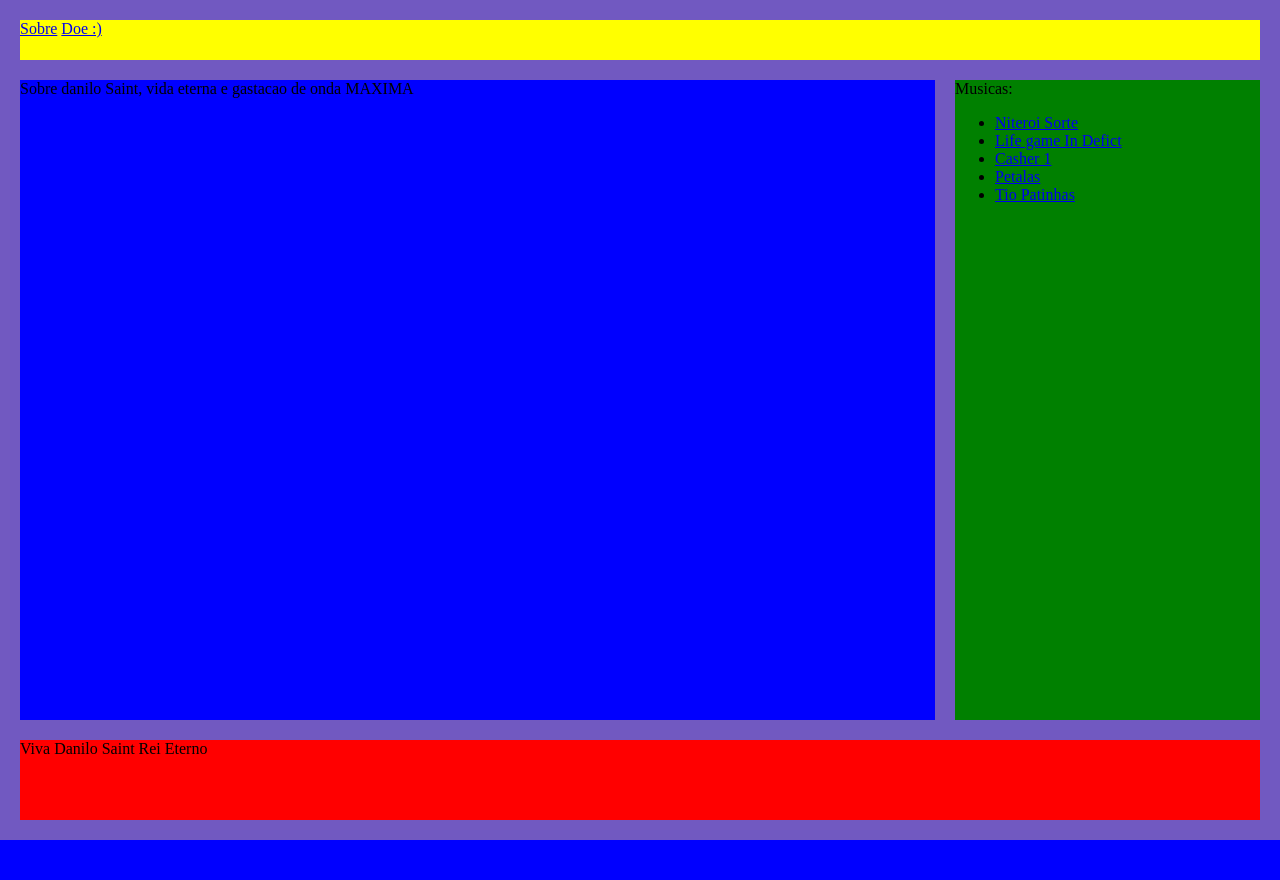
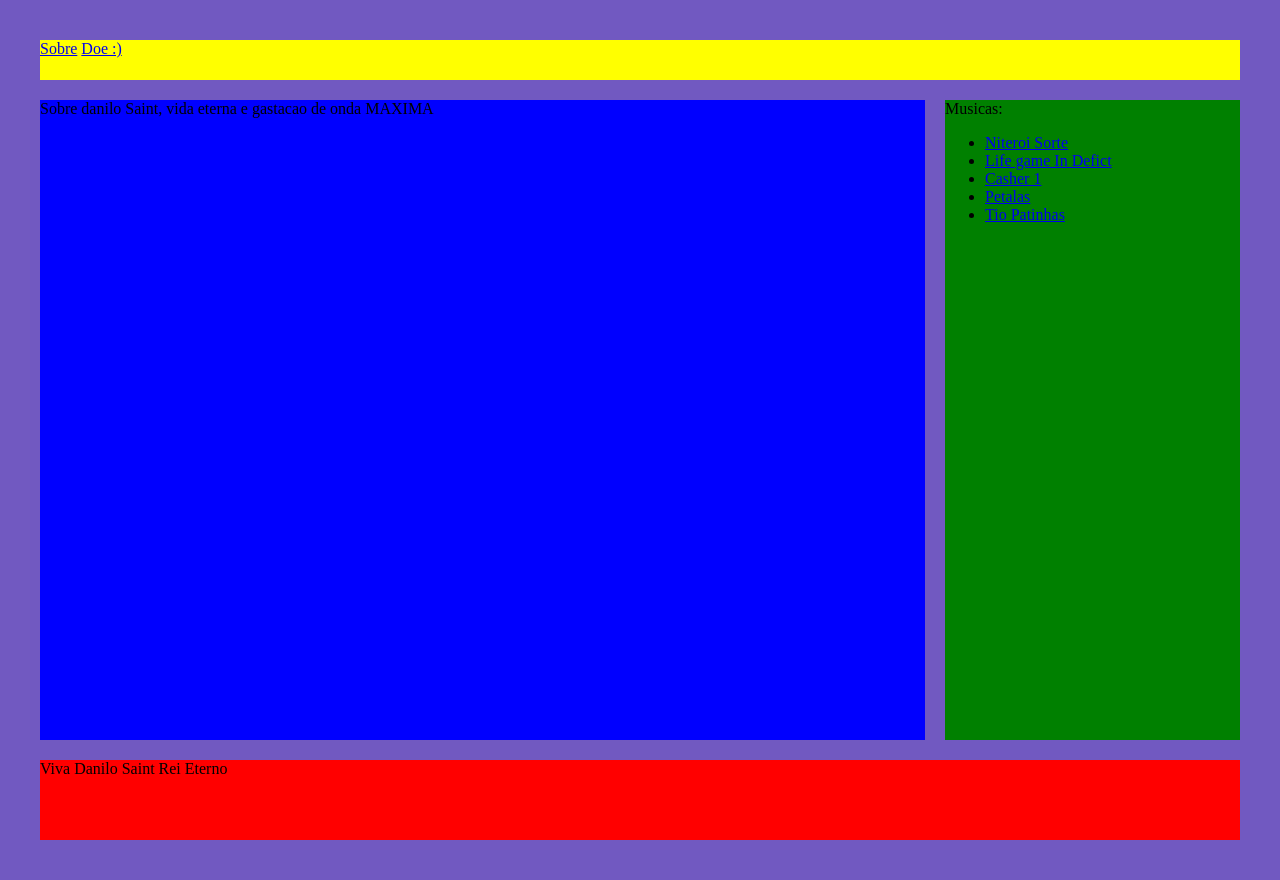
Before and after one commit to LeoFC97/DaniloSaint, a PHP site: page / in a window 1280 px wide. Before the commit the page ends 840 px from the top, so only its background shows below. Run offline with PHP 8.4, Linux system fonts and the light colour scheme.

Commit message:
Update index.css

```diff
--- a/src/css/index.css
+++ b/src/css/index.css
@@ -1,6 +1,6 @@
 html, body{
     /*configuracoes inicias padrao*/
-    margin:10px; /* espacamento de 10 da margem em todas as direcoes*/
+    margin:20px; /* espacamento de 10 da margem em todas as direcoes*/
     padding:0;
     box-sizing:border-box;
     background: #7159c1;
```
